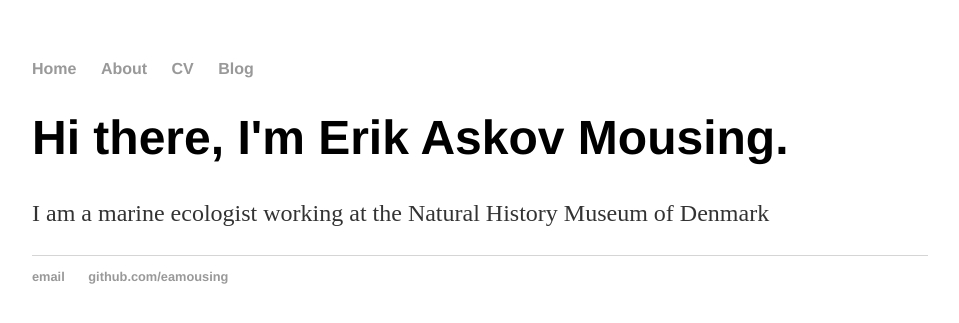
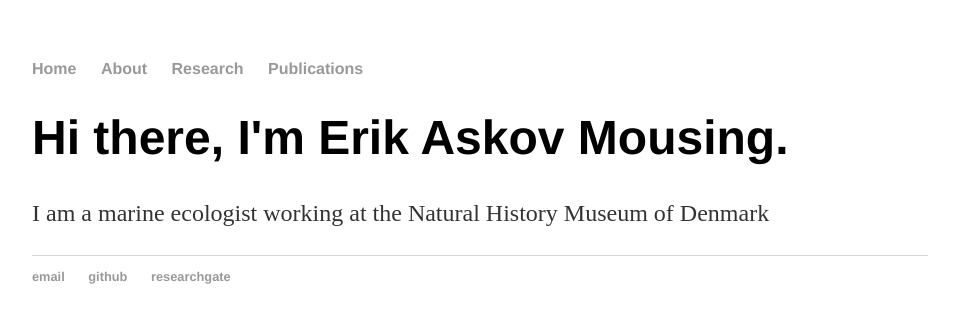
Before and after one commit to eamousing/eamousing.github.io, a Jekyll site: the page built from index.html, in a window 1280 px wide. Shown: the top 323 px of the page, without its empty margins (160-1119 px from the left). Built offline with Jekyll 4.4.1, drawn with Linux system fonts in a browser that asks for light colours.

Commit message:
Main design updated

```diff
--- a/_layouts/default.html
+++ b/_layouts/default.html
@@ -10,8 +10,8 @@
 	    		<ul>
 	        		<li><a href="/">Home</a></li>
 		        	<li><a href="/about">About</a></li>
-	        		<li><a href="/cv">CV</a></li>
-	        		<li><a href="/blog">Blog</a></li>
+	        		<li><a href="/research">Research</a></li>
+	        		<li><a href="/publications">Publications</a></li>
 	    		</ul>
 			</nav>
 			<div class="container">
@@ -22,7 +22,8 @@
 			<footer>
 	    		<ul>
 	        		<li><a href="mailto:erikmousing@gmail.com">email</a></li>
-	        		<li><a href="https://github.com/eamousing">github.com/eamousing</a></li>
+	        		<li><a href="https://github.com/eamousing">github</a></li>
+					<li><a href="https://www.researchgate.net/profile/Erik_Mousing">researchgate</a></li>
 				</ul>
 			</footer>
 		</body>
```
